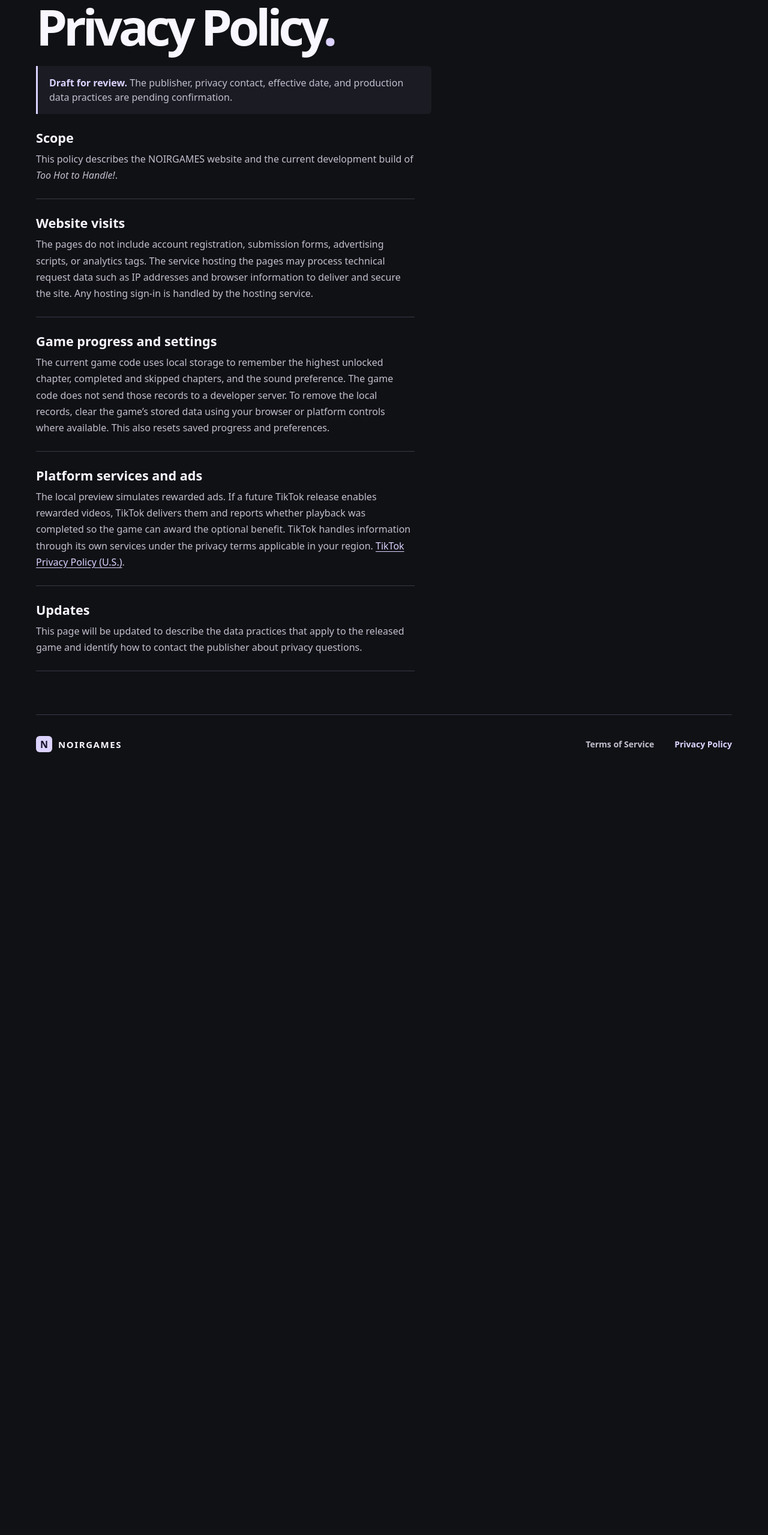
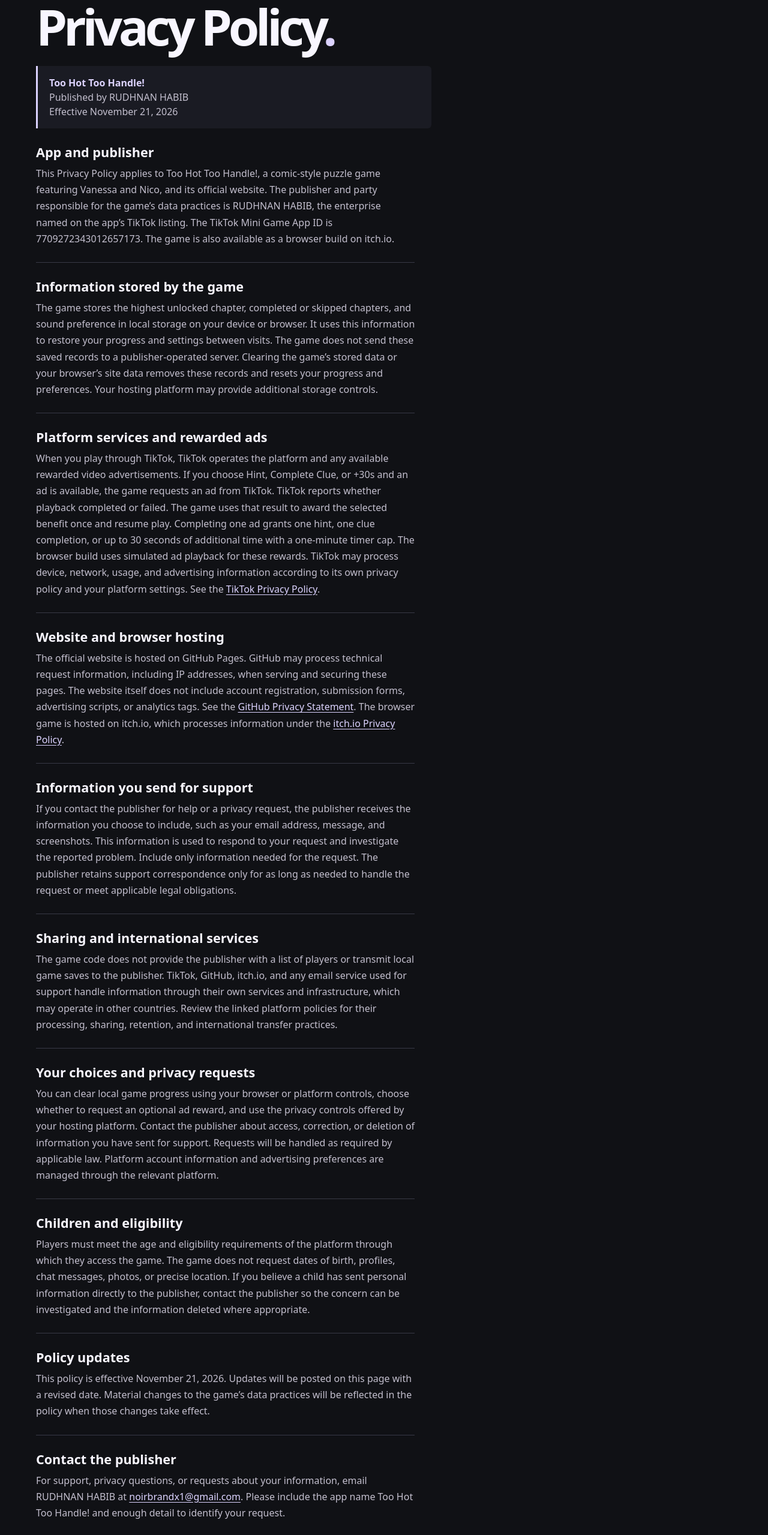
Before and after one commit to Vercisx/game-lineup, a plain HTML site: page privacy.html in a window 1280 px wide. Shown: the part 120-2679 px from the top of the page at 60% size. Before the commit the page ends 1409 px from the top, so only its background shows below. Drawn offline with Linux system fonts and the light colour scheme.

Commit message:
Match game policies to TikTok app and verified publisher

```diff
--- a/privacy.html
+++ b/privacy.html
@@ -3,9 +3,9 @@
 <head>
   <meta charset="utf-8">
   <meta name="viewport" content="width=device-width, initial-scale=1">
-  <meta name="description" content="Draft Privacy Policy for NOIRGAMES and Too Hot to Handle!">
+  <meta name="description" content="Privacy Policy for Too Hot Too Handle!, published by RUDHNAN HABIB.">
   <meta name="theme-color" content="#101115">
-  <title>Privacy Policy — NOIRGAMES</title>
+  <title>Privacy Policy — Too Hot Too Handle!</title>
   <link rel="icon" href="./icon.png" type="image/png">
   <link rel="stylesheet" href="./styles.css">
 </head>
@@ -21,35 +21,55 @@
   </header>
   <main class="shell policy" id="main">
     <h1 class="page-title">Privacy Policy<span>.</span></h1>
-    <p class="draft"><strong>Draft for review.</strong> The publisher, privacy contact, effective date, and production data practices are pending confirmation.</p>
+    <p class="policy-identity"><strong>Too Hot Too Handle!</strong><br>Published by RUDHNAN HABIB<br>Effective November 21, 2026</p>
     <article class="policy-copy">
       <section>
-        <h2>Scope</h2>
-        <p>This policy describes the NOIRGAMES website and the current development build of <cite>Too Hot to Handle!</cite>.</p>
+        <h2>App and publisher</h2>
+        <p>This Privacy Policy applies to Too Hot Too Handle!, a comic-style puzzle game featuring Vanessa and Nico, and its official website. The publisher and party responsible for the game’s data practices is RUDHNAN HABIB, the enterprise named on the app’s TikTok listing. The TikTok Mini Game App ID is 7709272343012657173. The game is also available as a browser build on itch.io.</p>
       </section>
       <section>
-        <h2>Website visits</h2>
-        <p>The pages do not include account registration, submission forms, advertising scripts, or analytics tags. The service hosting the pages may process technical request data such as IP addresses and browser information to deliver and secure the site. Any hosting sign-in is handled by the hosting service.</p>
+        <h2>Information stored by the game</h2>
+        <p>The game stores the highest unlocked chapter, completed or skipped chapters, and sound preference in local storage on your device or browser. It uses this information to restore your progress and settings between visits. The game does not send these saved records to a publisher-operated server. Clearing the game’s stored data or your browser’s site data removes these records and resets your progress and preferences. Your hosting platform may provide additional storage controls.</p>
       </section>
       <section>
-        <h2>Game progress and settings</h2>
-        <p>The current game code uses local storage to remember the highest unlocked chapter, completed and skipped chapters, and the sound preference. The game code does not send those records to a developer server. To remove the local records, clear the game’s stored data using your browser or platform controls where available. This also resets saved progress and preferences.</p>
+        <h2>Platform services and rewarded ads</h2>
+        <p>When you play through TikTok, TikTok operates the platform and any available rewarded video advertisements. If you choose Hint, Complete Clue, or +30s and an ad is available, the game requests an ad from TikTok. TikTok reports whether playback completed or failed. The game uses that result to award the selected benefit once and resume play. Completing one ad grants one hint, one clue completion, or up to 30 seconds of additional time with a one-minute timer cap. The browser build uses simulated ad playback for these rewards. TikTok may process device, network, usage, and advertising information according to its own privacy policy and your platform settings. See the <a href="https://www.tiktok.com/legal/privacy-policy">TikTok Privacy Policy</a>.</p>
       </section>
       <section>
-        <h2>Platform services and ads</h2>
-        <p>The local preview simulates rewarded ads. If a future TikTok release enables rewarded videos, TikTok delivers them and reports whether playback was completed so the game can award the optional benefit. TikTok handles information through its own services under the privacy terms applicable in your region. <a href="https://t.tiktok.com/legal/page/us/privacy-policy/en?lang=en">TikTok Privacy Policy (U.S.)</a>.</p>
+        <h2>Website and browser hosting</h2>
+        <p>The official website is hosted on GitHub Pages. GitHub may process technical request information, including IP addresses, when serving and securing these pages. The website itself does not include account registration, submission forms, advertising scripts, or analytics tags. See the <a href="https://docs.github.com/en/site-policy/privacy-policies/github-general-privacy-statement">GitHub Privacy Statement</a>. The browser game is hosted on itch.io, which processes information under the <a href="https://itch.io/docs/legal/privacy-policy">itch.io Privacy Policy</a>.</p>
       </section>
       <section>
-        <h2>Updates</h2>
-        <p>This page will be updated to describe the data practices that apply to the released game and identify how to contact the publisher about privacy questions.</p>
+        <h2>Information you send for support</h2>
+        <p>If you contact the publisher for help or a privacy request, the publisher receives the information you choose to include, such as your email address, message, and screenshots. This information is used to respond to your request and investigate the reported problem. Include only information needed for the request. The publisher retains support correspondence only for as long as needed to handle the request or meet applicable legal obligations.</p>
+      </section>
+      <section>
+        <h2>Sharing and international services</h2>
+        <p>The game code does not provide the publisher with a list of players or transmit local game saves to the publisher. TikTok, GitHub, itch.io, and any email service used for support handle information through their own services and infrastructure, which may operate in other countries. Review the linked platform policies for their processing, sharing, retention, and international transfer practices.</p>
+      </section>
+      <section>
+        <h2>Your choices and privacy requests</h2>
+        <p>You can clear local game progress using your browser or platform controls, choose whether to request an optional ad reward, and use the privacy controls offered by your hosting platform. Contact the publisher about access, correction, or deletion of information you have sent for support. Requests will be handled as required by applicable law. Platform account information and advertising preferences are managed through the relevant platform.</p>
+      </section>
+      <section>
+        <h2>Children and eligibility</h2>
+        <p>Players must meet the age and eligibility requirements of the platform through which they access the game. The game does not request dates of birth, profiles, chat messages, photos, or precise location. If you believe a child has sent personal information directly to the publisher, contact the publisher so the concern can be investigated and the information deleted where appropriate.</p>
+      </section>
+      <section>
+        <h2>Policy updates</h2>
+        <p>This policy is effective November 21, 2026. Updates will be posted on this page with a revised date. Material changes to the game’s data practices will be reflected in the policy when those changes take effect.</p>
+      </section>
+      <section>
+        <h2>Contact the publisher</h2>
+        <p>For support, privacy questions, or requests about your information, email RUDHNAN HABIB at <a href="mailto:noirbrandx1@gmail.com">noirbrandx1@gmail.com</a>. Please include the app name Too Hot Too Handle! and enough detail to identify your request.</p>
       </section>
     </article>
   </main>
   <footer class="site-footer shell">
-    <a class="brand" href="./"><span class="brand-icon" aria-hidden="true">N</span>NOIRGAMES</a>
+    <p>RUDHNAN HABIB · Too Hot Too Handle!</p>
     <nav aria-label="Legal">
       <a href="./terms.html">Terms of Service</a>
-      <a href="./privacy.html" aria-current="page">Privacy Policy</a>
+      <a href="./privacy.html">Privacy Policy</a>
     </nav>
   </footer>
 </body>
--- a/styles.css
+++ b/styles.css
@@ -172,7 +172,7 @@ nav a:hover, nav a[aria-current="page"] { color: var(--accent); }
 
 .policy { padding-bottom: 72px; min-height: 70vh; }
 .policy .page-title { margin-bottom: 24px; }
-.draft {
+.policy-identity {
   width: min(100%, 72ch);
   padding: 16px 19px;
   border-left: 3px solid var(--accent);
@@ -181,7 +181,7 @@ nav a:hover, nav a[aria-current="page"] { color: var(--accent); }
   color: var(--muted);
   line-height: 1.5;
 }
-.draft strong { color: var(--accent); }
+.policy-identity strong { color: var(--accent); }
 .policy-copy { max-width: 69ch; }
 .policy-copy section { padding-block: 25px; border-bottom: 1px solid var(--line); }
 .policy-copy h2 { font-size: 1.35rem; margin-bottom: 8px; }
```
Also changed, not shown: index.html (+4 -3 lines), terms.html (+34 -14 lines).
